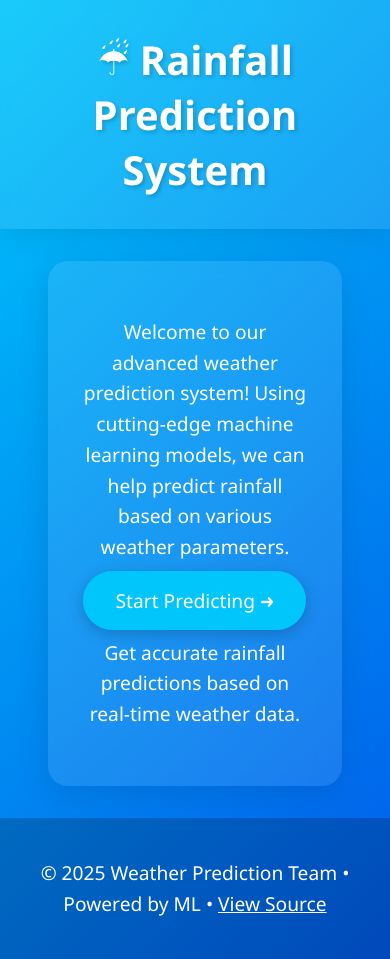
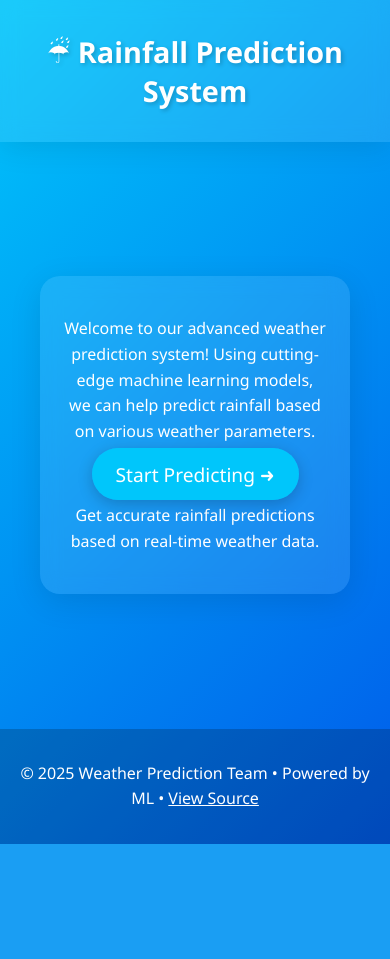
Before and after one commit to Wills17/Rainfall-Prediction, a Flask app: page / in a window 390 px wide. After the commit the page ends 844 px from the top, so only its background shows below. Run offline with Flask 3, Linux system fonts and the light colour scheme; parts of the project's set-up code (start-up, migrations or seed data) failed here and were passed over.

Commit message:
Enhance responsiveness of home.html for better mobile usability

```diff
--- a/templates/home.html
+++ b/templates/home.html
@@ -11,6 +11,28 @@
             padding: 0;
             box-sizing: border-box;
             font-family: 'Segoe UI', Tahoma, Geneva, Verdana, sans-serif;
+            -webkit-tap-highlight-color: transparent;
+        }
+
+        @media (max-width: 768px) {
+            h1 {
+                font-size: 1.8rem !important;
+            }
+
+            .content-box {
+                padding: 1.5rem !important;
+                width: 95% !important;
+            }
+
+            p {
+                font-size: 1rem !important;
+                margin: 1rem 0 !important;
+            }
+
+            .predict-button {
+                padding: 0.8rem 1.5rem !important;
+                width: 100% !important;
+            }
         }
 
         body {
```
